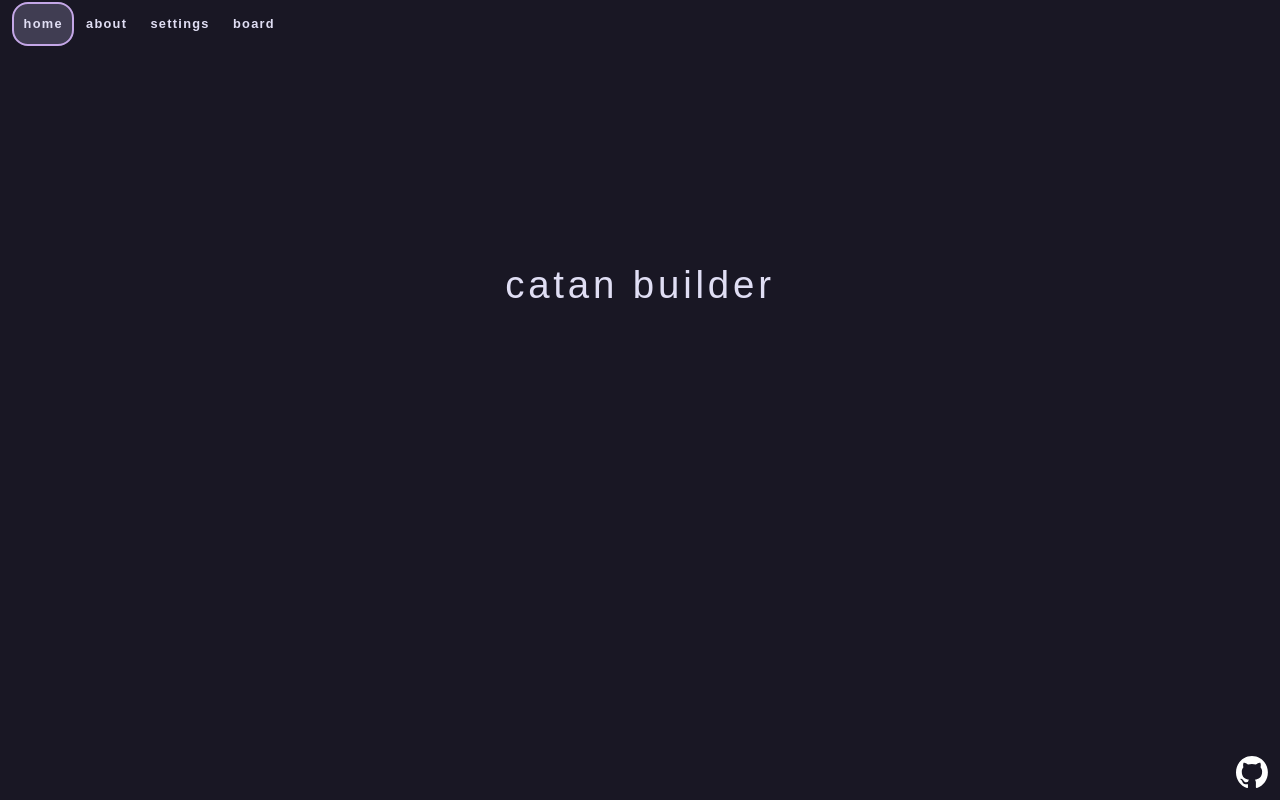
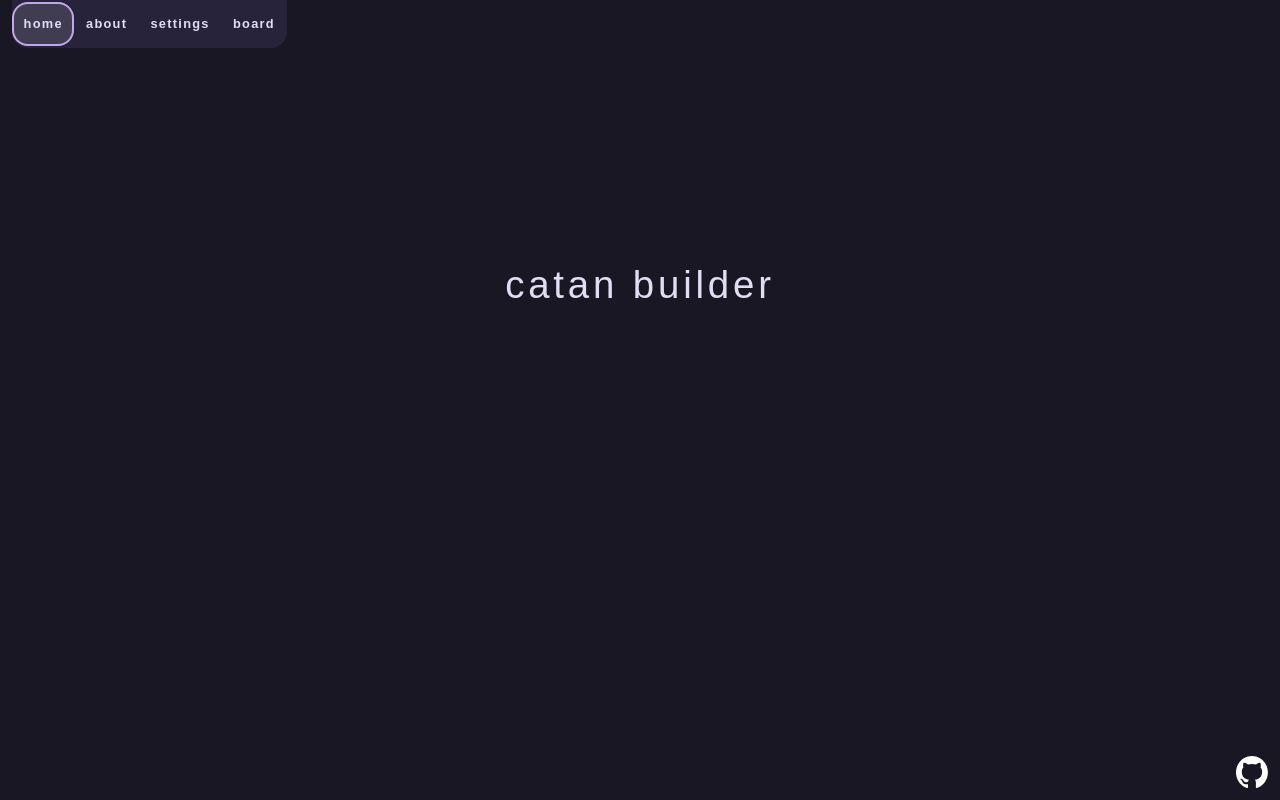
Before and after one commit to Osnott/catan-svelte, a SvelteKit app: page / in a window 1280 px wide. Built offline with nearby package versions, Linux system fonts and the light colour scheme.

Commit message:
fix/refactor: update css to conform with theme css refactor

```diff
--- a/src/routes/Header.svelte
+++ b/src/routes/Header.svelte
@@ -41,7 +41,7 @@
 	}
 
 	path {
-		fill: var(--color-surface-0);
+		fill: var(--color-overlay);
 	}
 
 	ul {
@@ -53,7 +53,7 @@
 		justify-content: center;
 		align-items: center;
 		list-style: none;
-		background: var(--color-surface-0);
+		background: var(--color-overlay);
 		background-size: contain;
 		border-radius: 0em 0em 1em 1em;
 	}
--- a/src/routes/board/+page.svelte
+++ b/src/routes/board/+page.svelte
@@ -28,7 +28,7 @@
 .board-wrapper {
   border-style: solid;
   border-width: 2px;
-  border-color: var(--color-surface-0);
+  border-color: var(--color-overlay);
   border-radius: 1em;
   width: 100%;
   aspect-ratio: 16/9;
```
